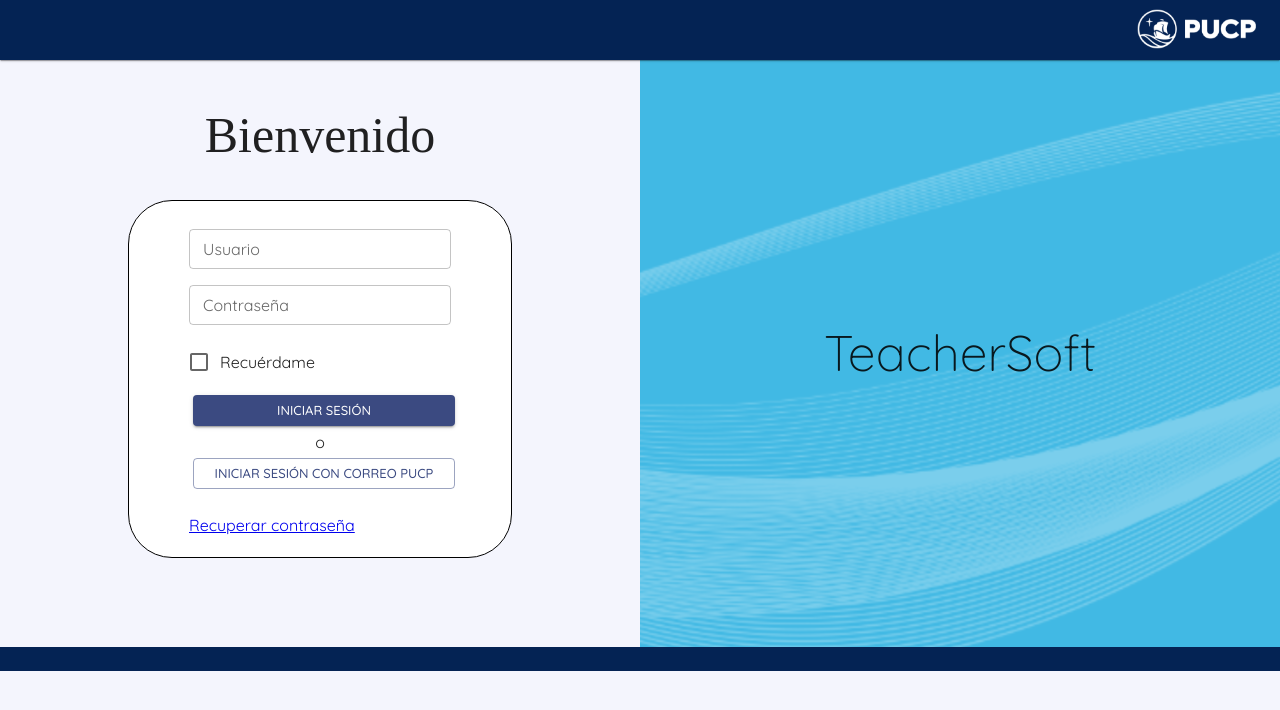
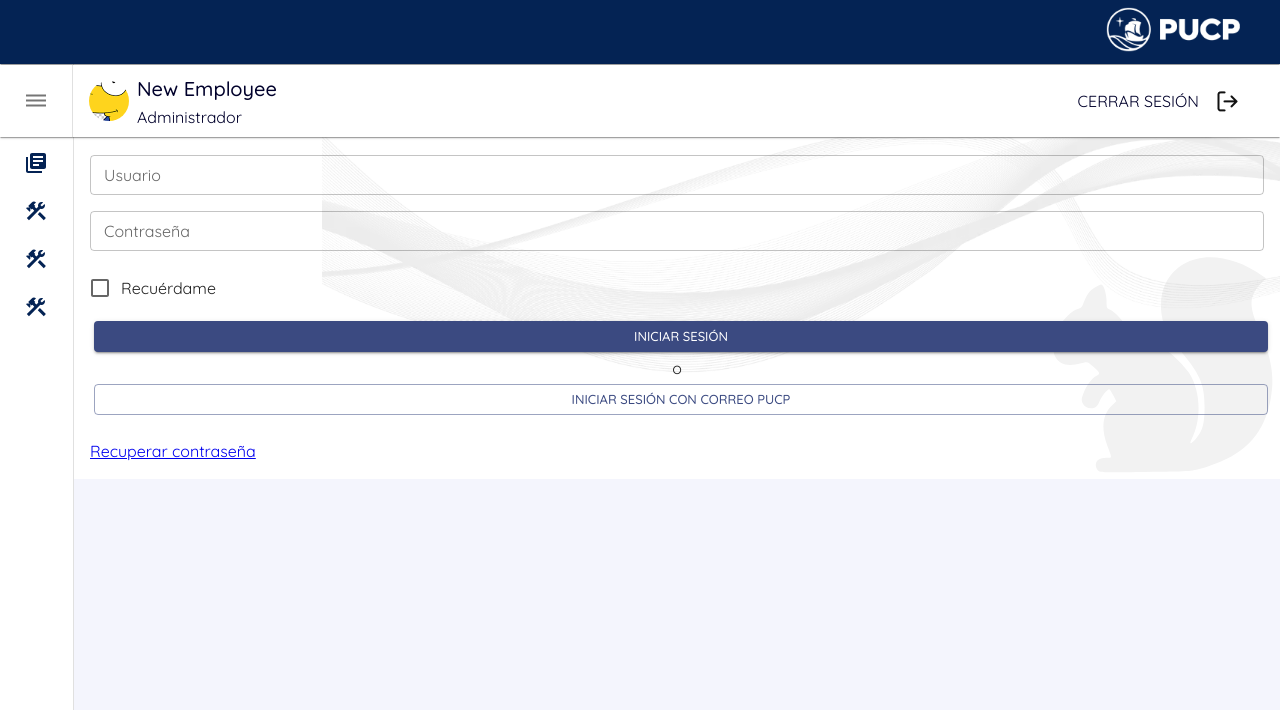
Before and after one commit to gabrhr/teachersoftJS, a React (Create React App) app: page / in a window 1280 px wide. Shown: the top 710 px of the page. Built offline with nearby package versions, Linux system fonts and the light colour scheme.

Commit message:
Fix login screen

```diff
--- a/src/App/App.js
+++ b/src/App/App.js
@@ -46,15 +46,15 @@
   return (
     <ThemeProvider theme={theme}>
       <Router >
-        <Route exact path="/" component={Login} />
-        <Route exact path="/ok" component={Employees} />
+        {/* <Route exact path="/" component={Login} />
+        <Route exact path="/ok" component={Employees} /> */}
 
-         {/* <HeaderUser
+         <HeaderUser
               nombre="New Employee"
               rol="Administrador"
-              idRol= {2}
+              idRol= {1}
               foto={fotoUsuario}
-        />  */}
+        />
         <CssBaseline />
         </Router>
     </ThemeProvider>
--- a/src/components/PageComponents/Footer.js
+++ b/src/components/PageComponents/Footer.js
@@ -8,7 +8,7 @@
                 spacing={0}
                 sx={{
                     width: "100%",
-                    height: "3vh",
+                    height: "20px",
                     backgroundColor:'primary.main',
                 }}
             />
--- a/src/pages/Login/Login.js
+++ b/src/pages/Login/Login.js
@@ -36,7 +36,7 @@
                 spacing={0}
                 sx={{
                     width: "100%",
-                    height: "85vh",
+                    height: "calc(100vh - 80px)",
                     gridTemplateColumns: "1fr 1fr",
                 }}
             >
@@ -53,7 +53,6 @@
                     <Paper
                         elevation={0}
                         style={paperStyle}
-
                         >
                         <LoginForm/>
                     </Paper>
@@ -77,12 +76,8 @@
                         TeacherSoft
                     </Typography>
                 </Grid>
-                <Grid item xs={12}>
-                    <Footer/>
-                </Grid>
-
             </Grid>
-
+            <Footer/>
         </>
     )
 }
```
Also changed, not shown: 1 other file (tests, documents, lock files or other folders).
